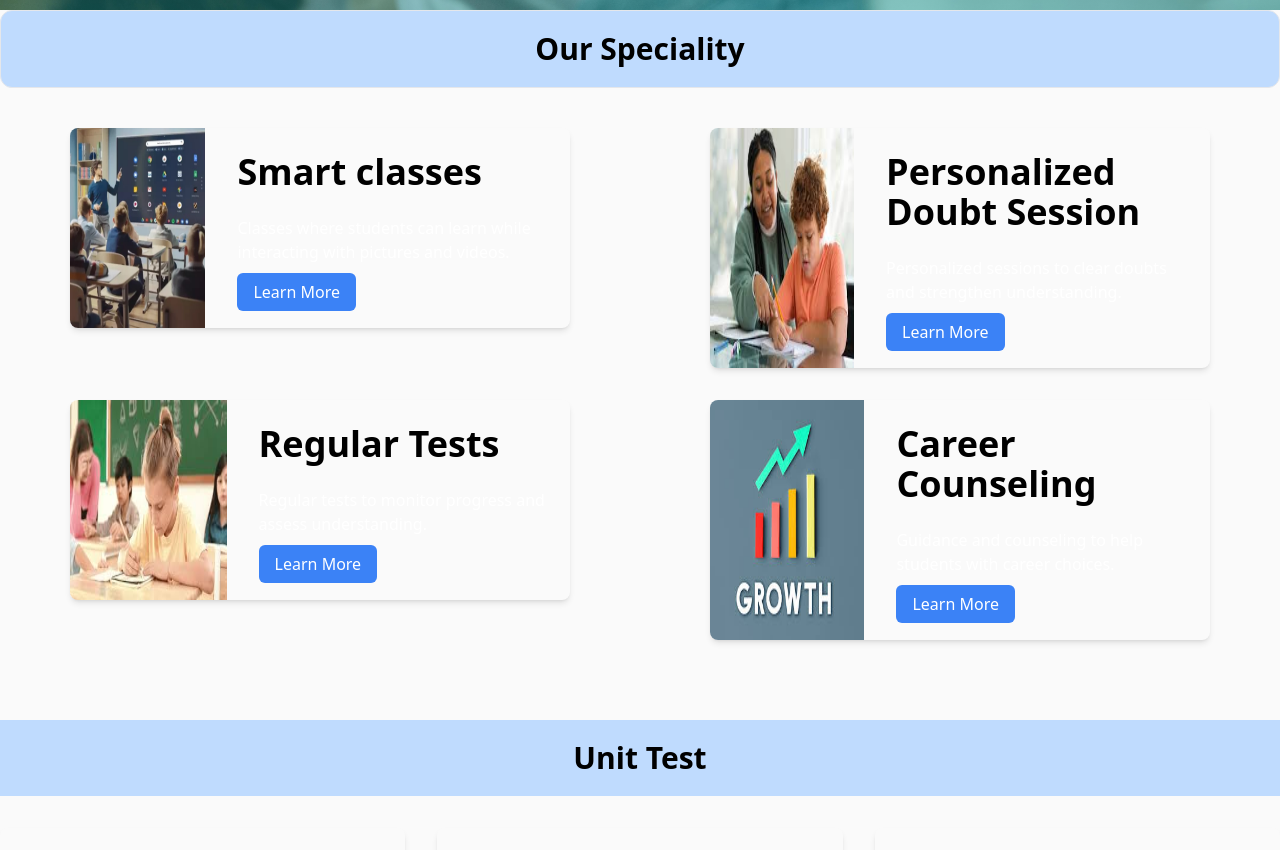
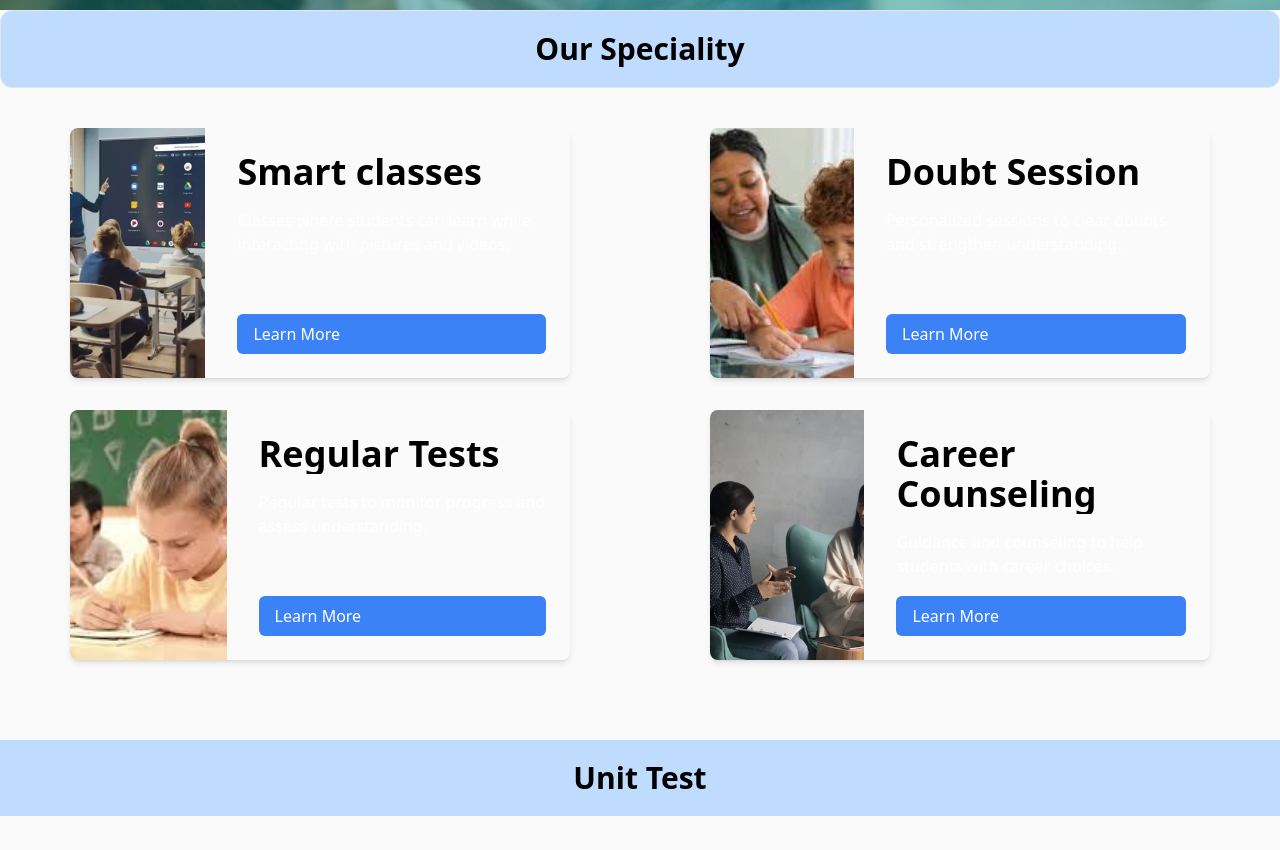
Before and after one commit to meinhoongagan/MAHENDRA-INSTITUTE-OF-EDUCATION, a React (Vite) app: page / in a window 1280 px wide. Shown: the part 960-1810 px from the top of the page. Built offline with nearby package versions, Linux system fonts and the light colour scheme.

Commit message:
Specialities card bug fixed

```diff
--- a/src/components/Hero.jsx
+++ b/src/components/Hero.jsx
@@ -61,7 +61,7 @@ const Hero = () => {
       <div className='container mx-auto px-4 text-center lg:text-left'>
         <div className='flex flex-col gap-6 sm:gap-8'>
           <div>
-            <p className='text-white text-4xl sm:text-5xl md:text-6xl lg:text-7xl xl:text-8xl font-semibold font-lilita leading-tight'>
+            <p className='text-white text-4xl sm:text-5xl md:text-6xl lg:text-7xl xl:text-8xl font-medium font-lilita leading-tight'>
               Mahendra <br /> Institute Of <br /> Education
             </p>
           </div>
--- a/src/components/SpecialityCard.jsx
+++ b/src/components/SpecialityCard.jsx
@@ -7,16 +7,29 @@ const SpecialityCard = ({ image, title, description }) => {
     AOS.init({ duration: 1000 });  // Initialize AOS with optional settings
   }, []);
   return (
-    <div className="flex bg-zinc-50 text-center text-surface/75 dark:bg-gradient-to-r from-cyan-400 to-blue-400 dark:text-black/75 lg:text-left rounded-lg shadow-md overflow-hidden hover:shadow-xl hover:shadow-slate-500" data-aos="fade-up">
-      <div className="w-1/2 bg-cover">
-        <img src={image} alt={title} loading="lazy"  className="h-full w-auto" />
-      </div>
-      <div className="p-6 pl-8">
-        <h3 className="text-4xl font-bold mb-6">{title}</h3>
-        <p className="text-white mb-4">{description}</p>
-        <a href="#" className="bg-blue-500 text-white px-4 py-2 rounded-md hover:bg-blue-600">Learn More</a>
-      </div>
-    </div>
+    <div
+  className="flex flex-col lg:flex-row bg-zinc-50 text-center lg:text-left dark:bg-gradient-to-r from-cyan-400 to-blue-400 dark:text-black/75 rounded-lg shadow-md overflow-hidden hover:shadow-xl hover:shadow-slate-500"
+  data-aos="fade-up"
+  style={{ minHeight: '250px' }}
+>
+  <div className="w-full lg:w-1/2 bg-cover h-48 lg:h-auto">
+    <img
+      src={image}
+      alt={title}
+      loading="lazy"
+      className="h-full w-full object-cover"
+    />
+  </div>
+  <div className="p-6 pl-8 flex flex-col justify-center flex-grow">  {/* Added flex-grow to evenly distribute space */}
+    <h3 className="text-4xl font-bold mb-4 line-clamp-2">{title}</h3> {/* line-clamp ensures heading doesn't stretch card */}
+    <p className="text-white mb-4 line-clamp-3">{description}</p>   {/* Limit description to 3 lines */}
+    <a href="#" className="bg-blue-500 text-white px-4 py-2 rounded-md hover:bg-blue-600 mt-auto">
+      Learn More
+    </a>
+  </div>
+</div>
+
+
   );
 };
 
--- a/src/pages/Speciality.jsx
+++ b/src/pages/Speciality.jsx
@@ -10,7 +10,7 @@ const Speciality = () => {
     },
     {
       image: '/images/pic 2.jpeg',
-      title: 'Personalized Doubt Session',
+      title: ' Doubt Session',
       description: 'Personalized sessions to clear doubts and strengthen understanding.',
     },
     {
@@ -19,7 +19,7 @@ const Speciality = () => {
       description: 'Regular tests to monitor progress and assess understanding.',
     },
     {
-      image: '/images/pic4.jpeg',
+      image: '/images/pic10.jpg',
       title: 'Career Counseling',
       description: 'Guidance and counseling to help students with career choices.',
     },
@@ -42,6 +42,7 @@ const Speciality = () => {
     ))}
   </div>
 </>
+
   );
 };
 
```
Also changed, not shown: public/images/pic10.jpg (added). Lines whose indentation alone changed are shown as unchanged.
